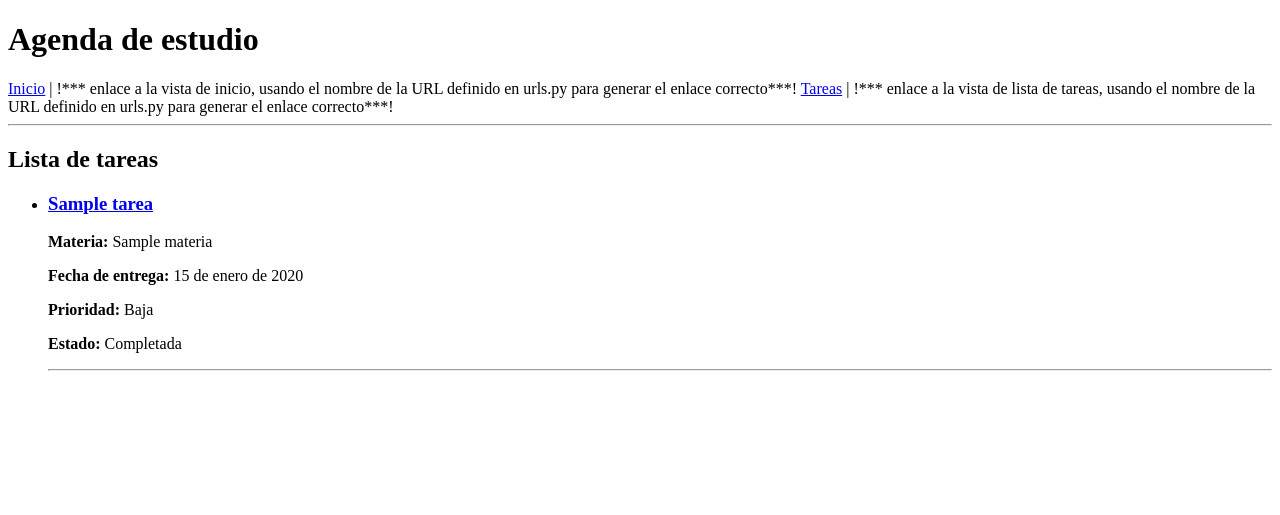
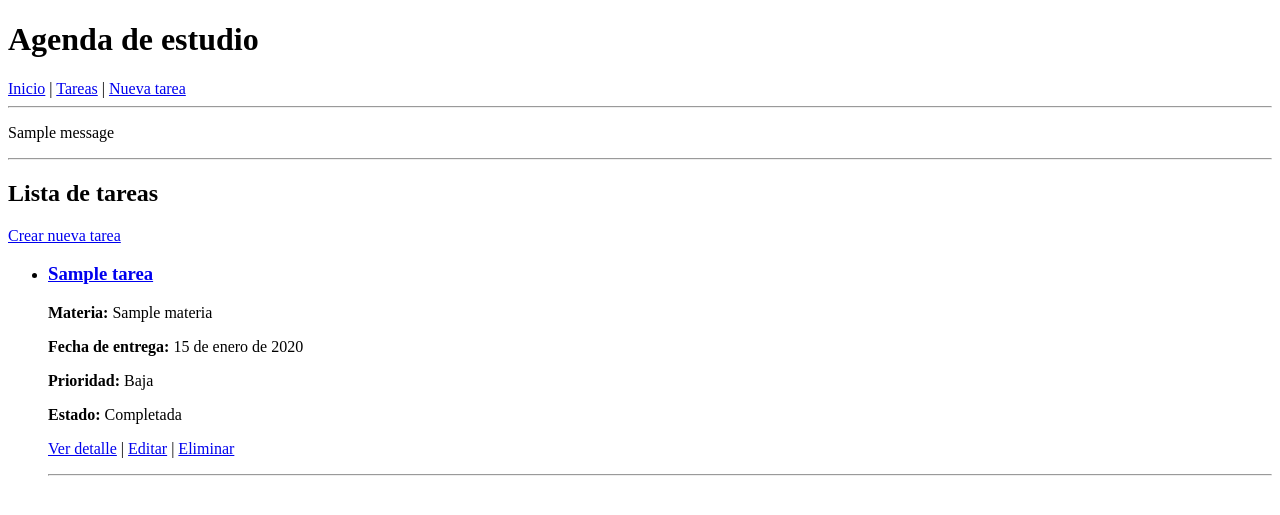
Before and after one commit to cesarortizmendez-cloud/proyectoAgendaTareas, a Django app: page /tareas/ in a window 1280 px wide. Shown: the top 515 px of the page. Run offline with Django 5.2, Linux system fonts and the light colour scheme; tables that the repository leaves empty hold one stand-in row (values such as "Sample post"); one stand-in notice (Sample message) is shown.

Commit message:
se enlaza todo crean html y verifica funcionamiento

```diff
--- a/planificador/templates/planificador/base.html
+++ b/planificador/templates/planificador/base.html
@@ -8,12 +8,21 @@
     <header>
         <h1>Agenda de estudio</h1>
         <nav>
-            <a href="{% url 'inicio' %}">Inicio</a> |    !*** enlace a la vista de inicio, usando el nombre de la URL definido en urls.py para generar el enlace correcto***!
-
-            <a href="{% url 'lista_tareas' %}">Tareas</a> |    !*** enlace a la vista de lista de tareas, usando el nombre de la URL definido en urls.py para generar el enlace correcto***!
+            <a href="{% url 'inicio' %}">Inicio</a> |
+            <a href="{% url 'lista_tareas' %}">Tareas</a> |
+            <a href="{% url 'crear_tarea' %}">Nueva tarea</a>
         </nav>
         <hr>
     </header>
+
+    {% if messages %}
+        <section>
+            {% for message in messages %}
+                <p>{{ message }}</p>
+            {% endfor %}
+            <hr>
+        </section>
+    {% endif %}
 
     <main>
         {% block contenido %}
--- a/planificador/templates/planificador/detalle_tarea.html
+++ b/planificador/templates/planificador/detalle_tarea.html
@@ -17,6 +17,11 @@
     {% endif %}
 
     <p>
+        <a href="{% url 'editar_tarea' tarea.id %}">Editar esta tarea</a> |
+        <a href="{% url 'eliminar_tarea' tarea.id %}">Eliminar esta tarea</a>
+    </p>
+
+    <p>
         <a href="{% url 'lista_tareas' %}">Volver a la lista de tareas</a>
     </p>
 {% endblock %}
--- a/planificador/templates/planificador/lista_tareas.html
+++ b/planificador/templates/planificador/lista_tareas.html
@@ -4,6 +4,10 @@
 
 {% block contenido %}
     <h2>Lista de tareas</h2>
+
+    <p>
+        <a href="{% url 'crear_tarea' %}">Crear nueva tarea</a>
+    </p>
 
     {% if tareas %}
         <ul>
@@ -25,6 +29,12 @@
                         <p><strong>Estado:</strong> Pendiente</p>
                     {% endif %}
 
+                    <p>
+                        <a href="{% url 'detalle_tarea' tarea.id %}">Ver detalle</a> |
+                        <a href="{% url 'editar_tarea' tarea.id %}">Editar</a> |
+                        <a href="{% url 'eliminar_tarea' tarea.id %}">Eliminar</a>
+                    </p>
+
                     <hr>
                 </li>
             {% endfor %}
--- a/planificador/urls.py
+++ b/planificador/urls.py
@@ -1,10 +1,11 @@
-
-
 from django.urls import path
 from . import views
 
 urlpatterns = [
     path("", views.inicio, name="inicio"),
     path("tareas/", views.lista_tareas, name="lista_tareas"),
+    path("tareas/nueva/", views.crear_tarea, name="crear_tarea"),
     path("tareas/<int:tarea_id>/", views.detalle_tarea, name="detalle_tarea"),
+    path("tareas/<int:tarea_id>/editar/", views.editar_tarea, name="editar_tarea"),
+    path("tareas/<int:tarea_id>/eliminar/", views.eliminar_tarea, name="eliminar_tarea"),
 ]
--- a/planificador/views.py
+++ b/planificador/views.py
@@ -1,4 +1,7 @@
-from django.shortcuts import get_object_or_404, render
+from django.contrib import messages
+from django.shortcuts import get_object_or_404, redirect, render
+
+from .forms import FormularioTarea
 from .models import Materia, Tarea
 
 
@@ -34,3 +37,62 @@ def detalle_tarea(request, tarea_id):
         "tarea": tarea,
     }
     return render(request, "planificador/detalle_tarea.html", contexto)
+
+
+def crear_tarea(request):
+    if request.method == "POST":
+        formulario = FormularioTarea(request.POST)
+
+        if formulario.is_valid():
+            formulario.save()
+            messages.success(request, "La tarea fue creada correctamente.")
+            return redirect("lista_tareas")
+    else:
+        formulario = FormularioTarea()
+
+    contexto = {
+        "titulo_pagina": "Nueva tarea",
+        "titulo_formulario": "Crear tarea",
+        "boton_envio": "Guardar tarea",
+        "formulario": formulario,
+    }
+    return render(request, "planificador/formulario_tarea.html", contexto)
+
+
+def editar_tarea(request, tarea_id):
+    tarea = get_object_or_404(Tarea, id=tarea_id)
+
+    if request.method == "POST":
+        formulario = FormularioTarea(request.POST, instance=tarea)
+
+        if formulario.is_valid():
+            formulario.save()
+            messages.success(request, "La tarea fue actualizada correctamente.")
+            return redirect("detalle_tarea", tarea_id=tarea.id)
+    else:
+        formulario = FormularioTarea(instance=tarea)
+
+    contexto = {
+        "titulo_pagina": f"Editar {tarea.titulo}",
+        "titulo_formulario": "Editar tarea",
+        "boton_envio": "Guardar cambios",
+        "formulario": formulario,
+        "tarea": tarea,
+    }
+    return render(request, "planificador/formulario_tarea.html", contexto)
+
+
+def eliminar_tarea(request, tarea_id):
+    tarea = get_object_or_404(Tarea, id=tarea_id)
+
+    if request.method == "POST":
+        titulo_tarea = tarea.titulo
+        tarea.delete()
+        messages.success(request, f'La tarea "{titulo_tarea}" fue eliminada correctamente.')
+        return redirect("lista_tareas")
+
+    contexto = {
+        "titulo_pagina": f"Eliminar {tarea.titulo}",
+        "tarea": tarea,
+    }
+    return render(request, "planificador/confirmar_eliminar_tarea.html", contexto)
```
Also changed, not shown: planificador/forms.py (added, +37 -0 lines), planificador/templates/planificador/confirmar_eliminar_tarea.html (added, +20 -0 lines), planificador/templates/planificador/formulario_tarea.html (added, +25 -0 lines).
